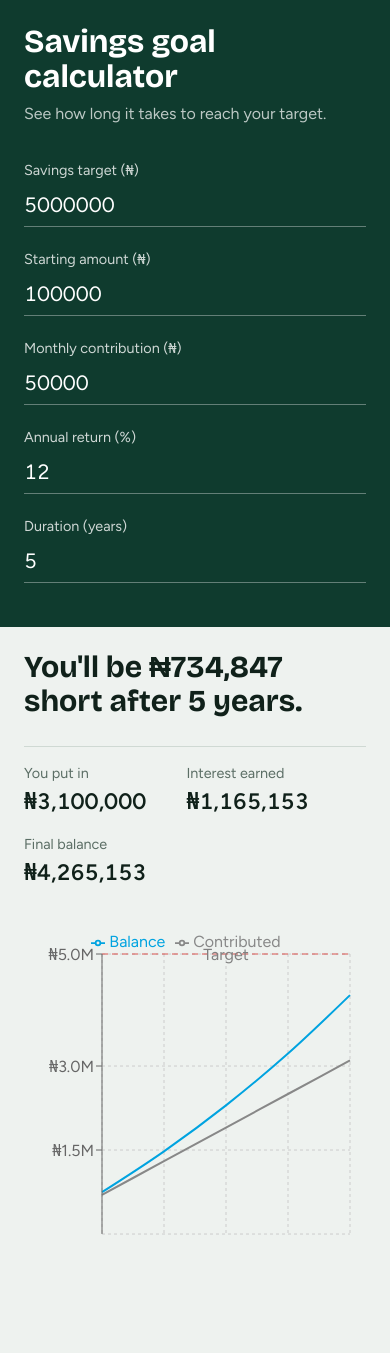
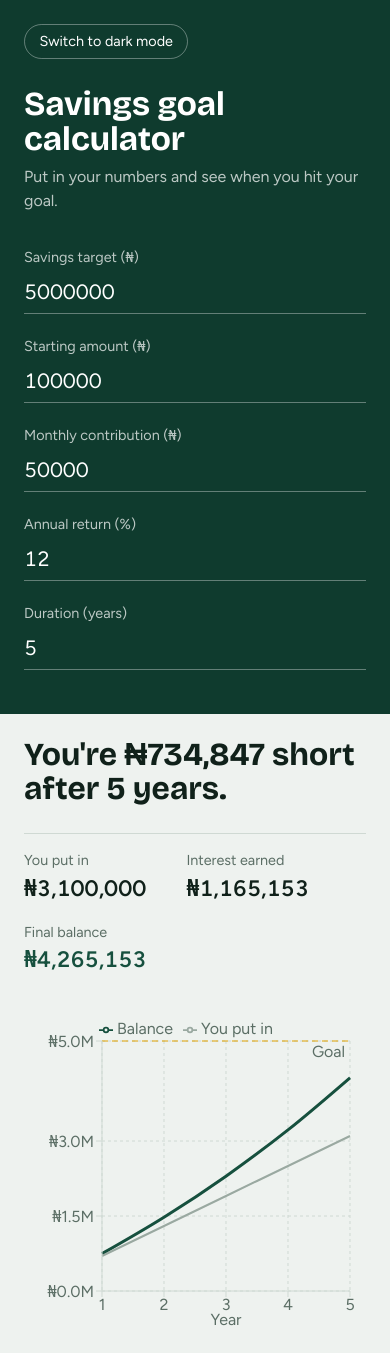
Before and after one commit to macauleyallison/savings-goal-calculator, a React (Vite) app: page / in a window 390 px wide. Before the commit the page ends 1266 px from the top, so only its background shows below. Built offline with nearby package versions, Linux system fonts and the light colour scheme.

Commit message:
Add light and dark mode switch

```diff
--- a/src/App.tsx
+++ b/src/App.tsx
@@ -1,10 +1,23 @@
-import { useMemo, useState } from "react";
+import { useEffect, useMemo, useState } from "react";
 import GrowthChart from "./components/GrowthChart";
 import InputForm, { type FormValues } from "./components/InputForm";
 import ResultsSummary from "./components/ResultsSummary";
 import { projectGrowth } from "./utils/calculate";
 
+type Theme = "light" | "dark";
+
+function getInitialTheme(): Theme {
+  try {
+    const saved = localStorage.getItem("theme");
+    if (saved === "light" || saved === "dark") return saved;
+  } catch {
+    // storage unavailable, fall back to the device setting
+  }
+  return window.matchMedia("(prefers-color-scheme: dark)").matches ? "dark" : "light";
+}
+
 export default function App() {
+  const [theme, setTheme] = useState<Theme>(getInitialTheme);
   const [values, setValues] = useState<FormValues>({
     target: "5000000",
     initialAmount: "100000",
@@ -12,6 +25,15 @@ export default function App() {
     annualRate: "12",
     years: "5",
   });
+
+  useEffect(() => {
+    document.documentElement.dataset.theme = theme;
+    try {
+      localStorage.setItem("theme", theme);
+    } catch {
+      // ignore, the choice just won't be remembered
+    }
+  }, [theme]);
 
   const handleChange = (field: keyof FormValues, value: string) =>
     setValues((prev) => ({ ...prev, [field]: value }));
@@ -32,8 +54,15 @@ export default function App() {
   return (
     <main className="layout">
       <aside className="panel">
+        <button
+          type="button"
+          className="theme-toggle"
+          onClick={() => setTheme(theme === "dark" ? "light" : "dark")}
+        >
+          {theme === "dark" ? "Switch to light mode" : "Switch to dark mode"}
+        </button>
         <h1>Savings goal calculator</h1>
-        <p className="lede">See how long it takes to reach your target.</p>
+        <p className="lede">Put in your numbers and see when you hit your goal.</p>
         <InputForm values={values} onChange={handleChange} />
       </aside>
       <section className="results">
--- a/src/components/GrowthChart.tsx
+++ b/src/components/GrowthChart.tsx
@@ -21,21 +21,57 @@ export default function GrowthChart({ rows, target }: Props) {
   if (rows.length === 0) return null;
 
   return (
-    <div style={{ width: "100%", height: 320, marginTop: 24 }}>
+    <div className="chart">
       <ResponsiveContainer>
         <LineChart data={rows} margin={{ top: 8, right: 16, bottom: 8, left: 8 }}>
           <CartesianGrid strokeDasharray="3 3" />
+          <XAxis
+            dataKey="year"
+            label={{ value: "Year", position: "insideBottom", offset: -4 }}
+          />
           <YAxis
-  domain={[0, (dataMax: number) => Math.max(dataMax, target)]}
-  tickFormatter={(v) => `₦${(Number(v) / 1_000_000).toFixed(1)}M`}
-  width={70}
-/>
-          <Tooltip formatter={(value) => formatNaira(Number(value))} labelFormatter={(y) => `Year ${y}`} />
-          <Legend verticalAlign="top" />
-          <Line type="monotone" dataKey="balance" name="Balance" stroke="#00A3E0" strokeWidth={2} dot={false} />
-          <Line type="monotone" dataKey="contributed" name="Contributed" stroke="#888888" strokeWidth={2} dot={false} />
+            domain={[0, (dataMax: number) => Math.max(dataMax, target)]}
+            tickFormatter={(v) => `₦${(Number(v) / 1_000_000).toFixed(1)}M`}
+            width={70}
+          />
+          <Tooltip
+            contentStyle={{
+              background: "var(--tooltip-bg)",
+              border: "1px solid var(--line)",
+              borderRadius: 12,
+              color: "var(--ink)",
+            }}
+            labelStyle={{ color: "var(--ink)" }}
+            formatter={(value) => formatNaira(Number(value))}
+            labelFormatter={(y) => `Year ${y}`}
+          />
+          <Legend
+            verticalAlign="top"
+            formatter={(value) => <span style={{ color: "var(--muted)" }}>{value}</span>}
+          />
+          <Line
+            type="monotone"
+            dataKey="balance"
+            name="Balance"
+            stroke="var(--balance)"
+            strokeWidth={3}
+            dot={rows.length < 3}
+          />
+          <Line
+            type="monotone"
+            dataKey="contributed"
+            name="You put in"
+            stroke="var(--contrib)"
+            strokeWidth={2}
+            dot={rows.length < 3}
+          />
           {target > 0 && (
-            <ReferenceLine y={target} stroke="#d9534f" strokeDasharray="6 4" label="Target" />
+            <ReferenceLine
+              y={target}
+              stroke="var(--target)"
+              strokeDasharray="6 4"
+              label={{ value: "Goal", fill: "var(--target)", position: "insideTopRight" }}
+            />
           )}
         </LineChart>
       </ResponsiveContainer>
--- a/src/components/ResultsSummary.tsx
+++ b/src/components/ResultsSummary.tsx
@@ -11,11 +11,12 @@ export default function ResultsSummary({ rows, target }: Props) {
   if (!final) return <p className="verdict">Enter a duration of at least 1 year.</p>;
 
   const reachedIn = target > 0 ? rows.find((row) => row.balance >= target) : undefined;
+  const yearWord = final.year === 1 ? "year" : "years";
 
   let headline: string;
-  if (target <= 0) headline = "Set a savings target to see when you'll reach it.";
-  else if (reachedIn) headline = `You reach ${formatNaira(target)} in year ${reachedIn.year}.`;
-  else headline = `You'll be ${formatNaira(target - final.balance)} short after ${final.year} years.`;
+  if (target <= 0) headline = "Set a goal amount to see when you'll hit it.";
+  else if (reachedIn) headline = `You hit ${formatNaira(target)} in year ${reachedIn.year}.`;
+  else headline = `You're ${formatNaira(target - final.balance)} short after ${final.year} ${yearWord}.`;
 
   return (
     <div>
--- a/src/index.css
+++ b/src/index.css
@@ -1,13 +1,38 @@
 @import url("https://fonts.googleapis.com/css2?family=Bricolage+Grotesque:opsz,wght@12..96,500;12..96,700&family=Figtree:wght@400;500;600&display=swap");
 
 :root {
-  --forest: #0f3b2e;
-  --forest-2: #16503e;
-  --leaf: #5fbf8a;
-  --paper: #eef2ef;
+  --bg: #eef2ef;
+  --panel: #0f3b2e;
+  --panel-text: #ffffff;
+  --panel-muted: rgba(255, 255, 255, 0.72);
+  --panel-line: rgba(255, 255, 255, 0.35);
   --ink: #10211a;
   --muted: #5b6e65;
   --line: #cfd9d3;
+  --accent: #16503e;
+  --accent-bright: #5fbf8a;
+  --balance: #16503e;
+  --contrib: #9aa9a1;
+  --target: #e0a100;
+  --tooltip-bg: #ffffff;
+}
+
+[data-theme="dark"] {
+  color-scheme: dark;
+  --bg: #0e0c16;
+  --panel: #181327;
+  --panel-text: #f4f1ff;
+  --panel-muted: rgba(244, 241, 255, 0.65);
+  --panel-line: rgba(244, 241, 255, 0.25);
+  --ink: #f4f1ff;
+  --muted: #a79fc4;
+  --line: #2c2545;
+  --accent: #5df2c0;
+  --accent-bright: #5df2c0;
+  --balance: #5df2c0;
+  --contrib: #7f78a3;
+  --target: #ff6b9d;
+  --tooltip-bg: #1d1733;
 }
 
 * {
@@ -17,9 +42,10 @@
 body {
   margin: 0;
   font-family: Figtree, system-ui, sans-serif;
-  background: var(--paper);
+  background: var(--bg);
   color: var(--ink);
   line-height: 1.5;
+  transition: background-color 0.25s, color 0.25s;
 }
 
 .layout {
@@ -29,21 +55,43 @@ body {
 }
 
 .panel {
-  background: var(--forest);
-  color: #fff;
-  padding: 2.5rem 2rem;
+  background: var(--panel);
+  color: var(--panel-text);
+  padding: 2rem;
+  transition: background-color 0.25s;
+}
+
+.theme-toggle {
+  margin-bottom: 1.75rem;
+  padding: 0.35rem 0.9rem;
+  font: inherit;
+  font-size: 0.9rem;
+  color: var(--panel-text);
+  background: transparent;
+  border: 1px solid var(--panel-line);
+  border-radius: 999px;
+  cursor: pointer;
+}
+
+.theme-toggle:hover {
+  border-color: var(--accent-bright);
+}
+
+.theme-toggle:focus-visible {
+  outline: 2px solid var(--accent-bright);
+  outline-offset: 2px;
 }
 
 .panel h1 {
   font-family: "Bricolage Grotesque", sans-serif;
-  font-size: 2rem;
-  line-height: 1.1;
+  font-size: 2.1rem;
+  line-height: 1.05;
   margin: 0 0 0.5rem;
 }
 
 .lede {
   margin: 0 0 2rem;
-  color: rgba(255, 255, 255, 0.72);
+  color: var(--panel-muted);
 }
 
 .field {
@@ -53,7 +101,7 @@ body {
 
 .field span {
   font-size: 0.9rem;
-  color: rgba(255, 255, 255, 0.8);
+  color: var(--panel-muted);
 }
 
 .field input {
@@ -63,17 +111,17 @@ body {
   font: inherit;
   font-size: 1.3rem;
   font-variant-numeric: tabular-nums;
-  color: #fff;
+  color: var(--panel-text);
   background: transparent;
   border: 0;
-  border-bottom: 1px solid rgba(255, 255, 255, 0.35);
+  border-bottom: 1px solid var(--panel-line);
   border-radius: 0;
 }
 
 .field input:focus {
   outline: none;
-  border-bottom-color: var(--leaf);
-  box-shadow: 0 2px 0 var(--leaf);
+  border-bottom-color: var(--accent-bright);
+  box-shadow: 0 2px 0 var(--accent-bright);
 }
 
 .field input::-webkit-outer-spin-button,
@@ -94,13 +142,13 @@ body {
 .verdict {
   font-family: "Bricolage Grotesque", sans-serif;
   font-weight: 700;
-  font-size: clamp(1.9rem, 4vw, 3rem);
-  line-height: 1.1;
+  font-size: clamp(2rem, 4.5vw, 3.4rem);
+  line-height: 1.05;
   margin: 0 0 1.75rem;
 }
 
 .verdict.hit {
-  color: var(--forest-2);
+  color: var(--accent);
 }
 
 .figures {
@@ -124,6 +172,29 @@ body {
   font-variant-numeric: tabular-nums;
 }
 
+.figures div:last-child dd {
+  color: var(--accent);
+}
+
+.chart {
+  width: 100%;
+  height: 320px;
+  margin-top: 1.5rem;
+}
+
+.recharts-cartesian-grid line {
+  stroke: var(--line);
+}
+
+.recharts-cartesian-axis-line,
+.recharts-cartesian-axis-tick-line {
+  stroke: var(--line);
+}
+
+.recharts-text {
+  fill: var(--muted);
+}
+
 @media (max-width: 800px) {
   .layout {
     grid-template-columns: 1fr;
@@ -133,3 +204,10 @@ body {
     padding: 1.5rem;
   }
 }
+
+@media (prefers-reduced-motion: reduce) {
+  body,
+  .panel {
+    transition: none;
+  }
+}
```
